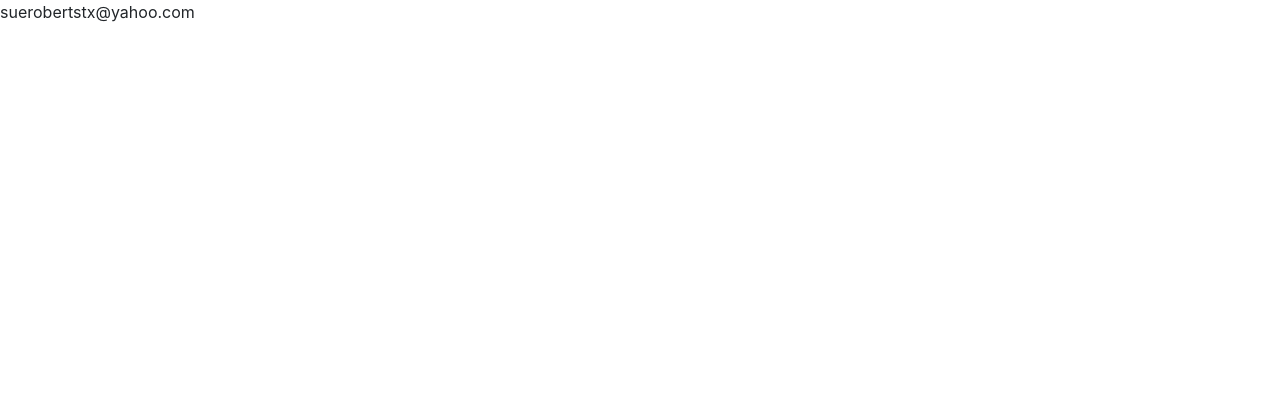
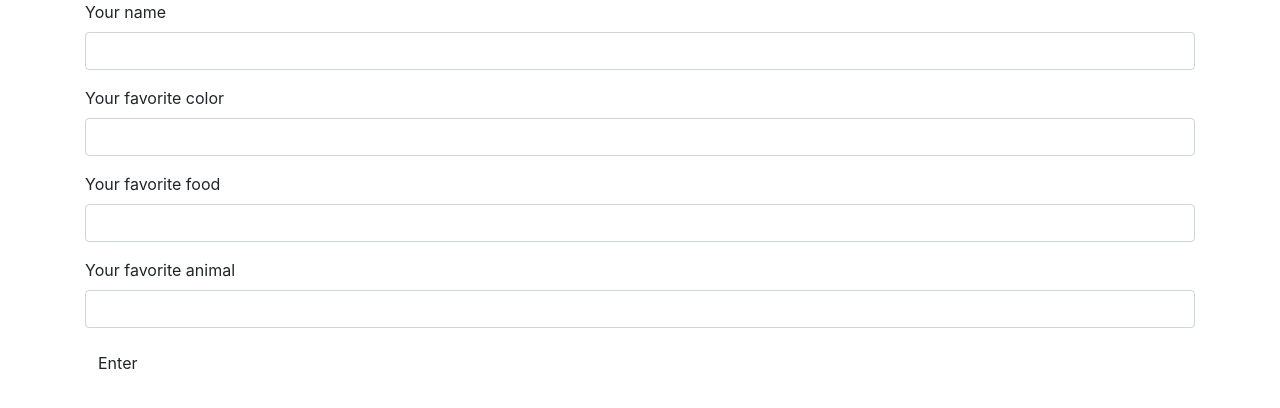
Before and after one commit to RosarioRu/user-favorite-things, a plain HTML site: page index.html in a window 1280 px wide. Drawn offline with Linux system fonts and the light colour scheme.

Commit message:
Add form to gather user's favorite things.
Co-authored-by: Sun Roberts <suerobertstx@yahoo.com>

```diff
--- a/index.html
+++ b/index.html
@@ -7,11 +7,30 @@
   <title>Favorite Things</title>
 </head>
 <body>
+  <div class="container">
 
+    <div>
+      <form id="favorite-things">
+        <div class="form-group">
+          <label for="name">Your name</label>
+          <input id="name" class="form-control" type="text">
+        </div>
+        <div class="form-group">
+          <label for="color">Your favorite color</label>
+          <input id="color" class="form-control" type="text">
+        </div>
+        <div class="form-group">
+          <label for="food">Your favorite food</label>
+          <input id="food" class="form-control" type="text">
+        </div>
+        <div class="form-group">
+          <label for="animal">Your favorite animal</label>
+          <input id="animal" class="form-control" type="text">
+        </div>
+        <button type="submit" class="btn">Enter</button>
+      </form>
+    </div>
 
-
-
+  </div>
 </body>
 </html>
-
-suerobertstx@yahoo.com
```
